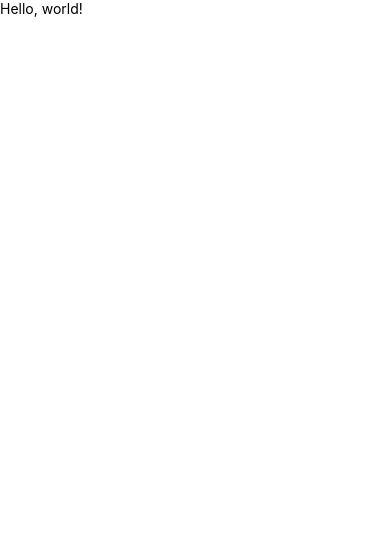
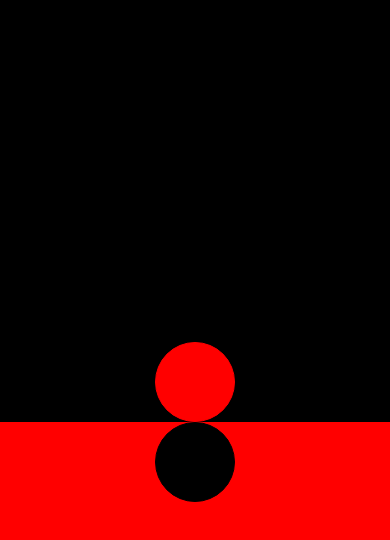
Before and after one commit to shubham860/React-native, a React Native app in the folder HelloWorld/: screen / in a window 390 px wide. Shown: the top 540 px of the page. Built offline with nearby package versions, Linux system fonts and the light colour scheme.

Commit message:
commit-2

```diff
--- a/HelloWorld/App.js
+++ b/HelloWorld/App.js
@@ -1,12 +1,11 @@
 import React, { Component } from 'react';
-import { Text, View } from 'react-native';
+import Blinker from './components/Blinker';
+import Styling from './components/Styling';
+class App extends Component {
 
-class App extends Component {
-  render() {
+    render() {
     return (
-        <View>
-          <Text>Hello, world!</Text>
-        </View>
+       <Styling/>
     );
   }
 }
--- /dev/null
+++ b/HelloWorld/components/Blinker.js
@@ -0,0 +1,47 @@
+import React, { Component } from 'react';
+import { StyleSheet,Text, View } from 'react-native';
+
+const css = StyleSheet.create({
+    text : {
+        color : 'red',
+        fontSize : 50,
+        textAlign : 'center',
+        marginTop : 180
+    }
+})
+
+class App extends Component {
+    constructor() {
+        super();
+        this.state = {
+            styles : {color : 'red'}
+        }
+    }
+
+    render() {
+
+        if(this.state.styles.color==='red'){
+            setInterval(()=>{
+                this.setState({
+                    styles : {color : 'green'}
+                })
+            },3000);
+        }
+        else{
+            setInterval(()=>{
+                this.setState({
+                    styles : {color : 'red'}
+                })
+            },3000);
+        }
+
+        return (
+            <View>
+                <Text style={[css.text,this.state.styles]}>Hello, world!</Text>
+            </View>
+        );
+    }
+}
+
+
+export default App;
--- /dev/null
+++ b/HelloWorld/components/Styling.js
@@ -0,0 +1,55 @@
+import React, {Component} from 'react';
+import {Text,View,StyleSheet} from 'react-native';
+
+class Styling extends Component {
+    render() {
+        return (
+            <View style={css.container}>
+                <View style={css.child1}>
+                    <View style={css.child11}></View>
+                </View>
+                <View style={css.child2}>
+                    <View style={css.child21}></View>
+                </View>
+            </View>
+        );
+    }
+}
+
+const css = StyleSheet.create({
+    container : {
+        flex : 1
+    },
+    child1 : {
+        backgroundColor : 'black',
+        flex : 1,
+        alignItems : 'center',
+        justifyContent : 'flex-end',
+
+    },
+    child2 : {
+        flex : 1,
+        backgroundColor:  'red',
+        alignItems:  'center'
+    },
+    child11 : {
+        height : 80,
+        width : 80,
+        backgroundColor : 'red',
+        borderRadius: 50,
+        borderWidth: 0.5,
+        borderColor: 'red'
+    },
+    child21 : {
+        height : 80,
+        width : 80,
+        backgroundColor : 'black',
+        borderRadius: 50,
+        borderWidth: 0.5,
+        borderColor: 'black'
+    }
+
+
+});
+
+export default Styling;
```
